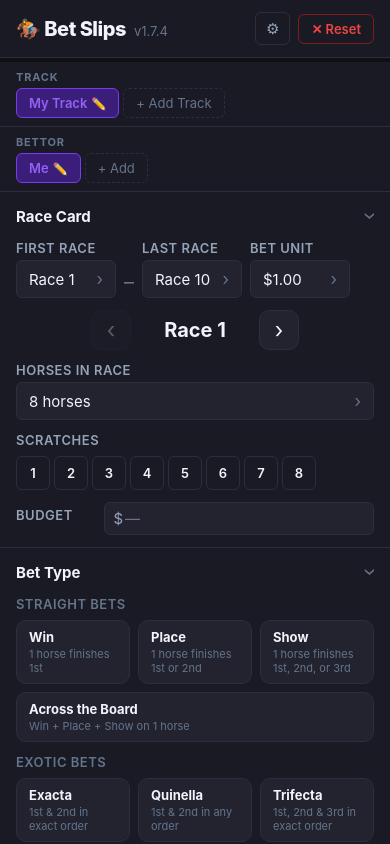
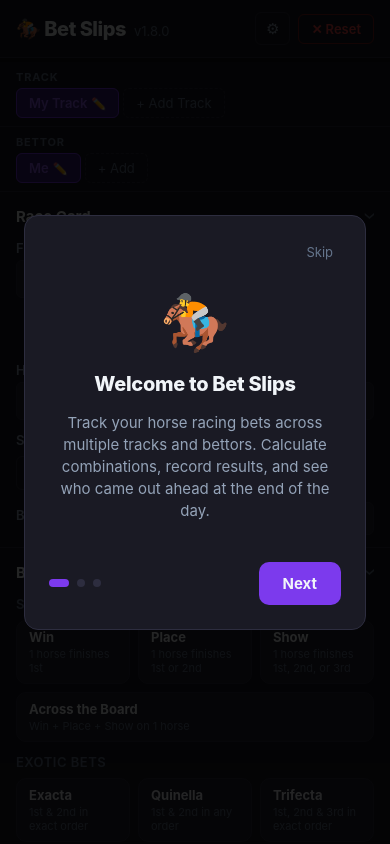
Before and after one commit to buzznode/bet-slips-native, a React Native app: screen / in a window 390 px wide. Built offline with nearby package versions, Linux system fonts and the light colour scheme.

Commit message:
v1.8.0: Add first-launch onboarding
- 3-screen overlay: Welcome, Long-Press gestures, Race Day flow
- Shown only once — dismissed state persisted to AsyncStorage (bet-slips-native:onboarded)
- Skip button on every screen, Get Started on final screen
- Progress dots with active indicator

```diff
--- a/App.tsx
+++ b/App.tsx
@@ -41,6 +41,7 @@ import { addToArchive, parseArchive, ARCHIVE_KEY } from './src/lib/archive';
 import Header from './src/components/Header';
 import DataManagementModal from './src/components/DataManagementModal';
 import ArchiveModal from './src/components/ArchiveModal';
+import OnboardingModal from './src/components/OnboardingModal';
 import TrackSelector from './src/components/TrackSelector';
 import BettorSelector from './src/components/BettorSelector';
 import RaceDaySetup from './src/components/RaceDaySetup';
@@ -110,10 +111,15 @@ export default function App() {
   const [horseError, setHorseError] = useState<string | null>(null);
   const [settingsOpen, setSettingsOpen] = useState(false);
   const [archiveOpen, setArchiveOpen] = useState(false);
+  const [onboardingOpen, setOnboardingOpen] = useState(false);
 
   // Load persisted state on mount
   useEffect(() => {
-    AsyncStorage.getItem(STORAGE_KEY).then((raw) => {
+    Promise.all([
+      AsyncStorage.getItem(STORAGE_KEY),
+      AsyncStorage.getItem('bet-slips-native:onboarded'),
+    ]).then(([raw, onboarded]) => {
+      if (!onboarded) setOnboardingOpen(true);
       if (raw) {
         try {
           const parsed = JSON.parse(raw);
@@ -550,6 +556,11 @@ export default function App() {
         },
       ],
     );
+  }
+
+  function handleDismissOnboarding() {
+    AsyncStorage.setItem('bet-slips-native:onboarded', '1').catch(() => {});
+    setOnboardingOpen(false);
   }
 
   async function handleBackup() {
@@ -1012,6 +1023,11 @@ export default function App() {
         visible={archiveOpen}
         onClose={() => setArchiveOpen(false)}
       />
+
+      <OnboardingModal
+        visible={onboardingOpen}
+        onDismiss={handleDismissOnboarding}
+      />
     </SafeAreaView>
     </SafeAreaProvider>
   );
--- a/package.json
+++ b/package.json
@@ -1,6 +1,6 @@
 {
   "name": "bet-slips-native",
-  "version": "1.7.4",
+  "version": "1.8.0",
   "main": "index.ts",
   "scripts": {
     "start": "expo start",
--- /dev/null
+++ b/src/components/OnboardingModal.tsx
@@ -0,0 +1,170 @@
+import React, { useState } from 'react';
+import {
+  Modal,
+  View,
+  Text,
+  Pressable,
+  StyleSheet,
+  Dimensions,
+} from 'react-native';
+import { SafeAreaView } from 'react-native-safe-area-context';
+import { colors, spacing, radius, font } from '../theme';
+
+interface OnboardingModalProps {
+  visible: boolean;
+  onDismiss: () => void;
+}
+
+const SCREENS = [
+  {
+    emoji: '🏇',
+    title: 'Welcome to Bet Slips',
+    body: 'Track your horse racing bets across multiple tracks and bettors. Calculate combinations, record results, and see who came out ahead at the end of the day.',
+  },
+  {
+    emoji: '👆',
+    title: 'Long-Press to Explore',
+    body: 'Long-press any track or bettor name to see a quick summary of their bets and stats. It\'s the fastest way to check how everyone is doing mid-race day.',
+  },
+  {
+    emoji: '🏁',
+    title: 'The Race Day Flow',
+    body: 'Set up your races → place bets → enter results after each race → collect payouts. When the day is done, hit Reset and choose "Save & Reset" to archive it.',
+  },
+];
+
+export default function OnboardingModal({ visible, onDismiss }: OnboardingModalProps) {
+  const [index, setIndex] = useState(0);
+  const isLast = index === SCREENS.length - 1;
+  const screen = SCREENS[index];
+
+  function handleNext() {
+    if (isLast) {
+      onDismiss();
+    } else {
+      setIndex((i) => i + 1);
+    }
+  }
+
+  return (
+    <Modal visible={visible} animationType="fade" transparent onRequestClose={onDismiss}>
+      <View style={styles.overlay}>
+        <SafeAreaView style={styles.safeArea}>
+          <View style={styles.card}>
+            <Pressable style={styles.skipBtn} onPress={onDismiss}>
+              <Text style={styles.skipText}>Skip</Text>
+            </Pressable>
+
+            <View style={styles.body}>
+              <Text style={styles.emoji}>{screen.emoji}</Text>
+              <Text style={styles.title}>{screen.title}</Text>
+              <Text style={styles.bodyText}>{screen.body}</Text>
+            </View>
+
+            <View style={styles.footer}>
+              <View style={styles.dots}>
+                {SCREENS.map((_, i) => (
+                  <View
+                    key={i}
+                    style={[styles.dot, i === index && styles.dotActive]}
+                  />
+                ))}
+              </View>
+
+              <Pressable style={styles.nextBtn} onPress={handleNext}>
+                <Text style={styles.nextBtnText}>
+                  {isLast ? 'Get Started' : 'Next'}
+                </Text>
+              </Pressable>
+            </View>
+          </View>
+        </SafeAreaView>
+      </View>
+    </Modal>
+  );
+}
+
+const { width } = Dimensions.get('window');
+
+const styles = StyleSheet.create({
+  overlay: {
+    flex: 1,
+    backgroundColor: 'rgba(0,0,0,0.85)',
+    justifyContent: 'center',
+    alignItems: 'center',
+  },
+  safeArea: {
+    width: '100%',
+    alignItems: 'center',
+    paddingHorizontal: spacing.xl,
+  },
+  card: {
+    backgroundColor: colors.surface,
+    borderRadius: radius.lg,
+    borderWidth: 1,
+    borderColor: colors.border,
+    width: Math.min(width - spacing.xl * 2, 400),
+    padding: spacing.xl,
+  },
+  skipBtn: {
+    alignSelf: 'flex-end',
+    paddingVertical: spacing.xs,
+    paddingHorizontal: spacing.sm,
+  },
+  skipText: {
+    color: colors.textDim,
+    fontSize: font.sm,
+  },
+  body: {
+    alignItems: 'center',
+    paddingVertical: spacing.xl,
+    gap: spacing.lg,
+  },
+  emoji: {
+    fontSize: 56,
+  },
+  title: {
+    color: colors.text,
+    fontSize: font.xl,
+    fontWeight: '800',
+    textAlign: 'center',
+    letterSpacing: -0.3,
+  },
+  bodyText: {
+    color: colors.textMuted,
+    fontSize: font.md,
+    textAlign: 'center',
+    lineHeight: 22,
+  },
+  footer: {
+    flexDirection: 'row',
+    alignItems: 'center',
+    justifyContent: 'space-between',
+    marginTop: spacing.lg,
+  },
+  dots: {
+    flexDirection: 'row',
+    gap: spacing.sm,
+  },
+  dot: {
+    width: 8,
+    height: 8,
+    borderRadius: radius.full,
+    backgroundColor: colors.border,
+  },
+  dotActive: {
+    backgroundColor: colors.primary,
+    width: 20,
+  },
+  nextBtn: {
+    backgroundColor: colors.primary,
+    paddingHorizontal: spacing.xl,
+    paddingVertical: spacing.md,
+    borderRadius: radius.md,
+  },
+  nextBtnText: {
+    color: colors.text,
+    fontSize: font.md,
+    fontWeight: '700',
+  },
+});
```
